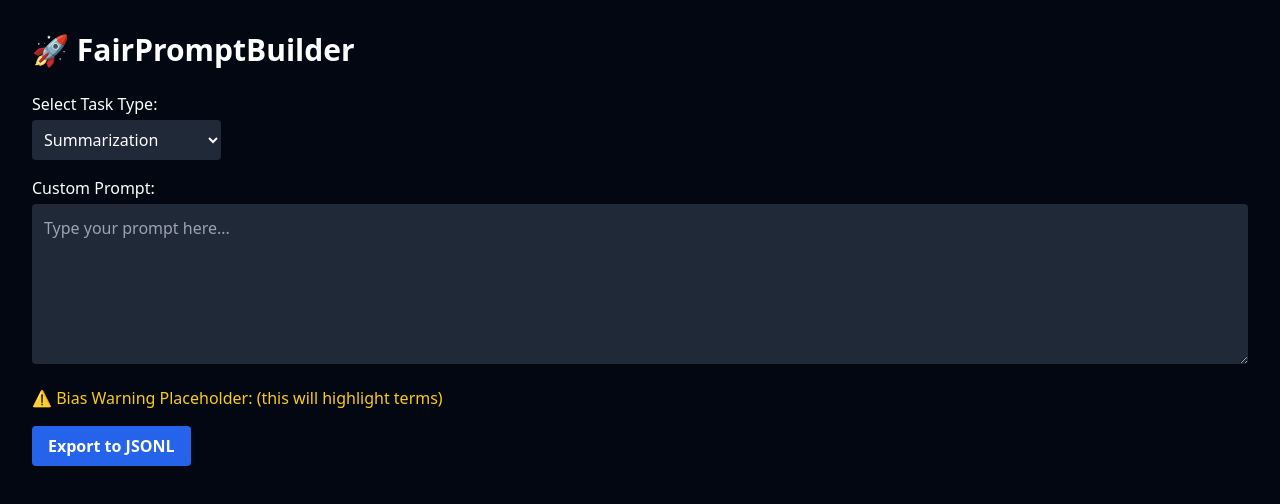
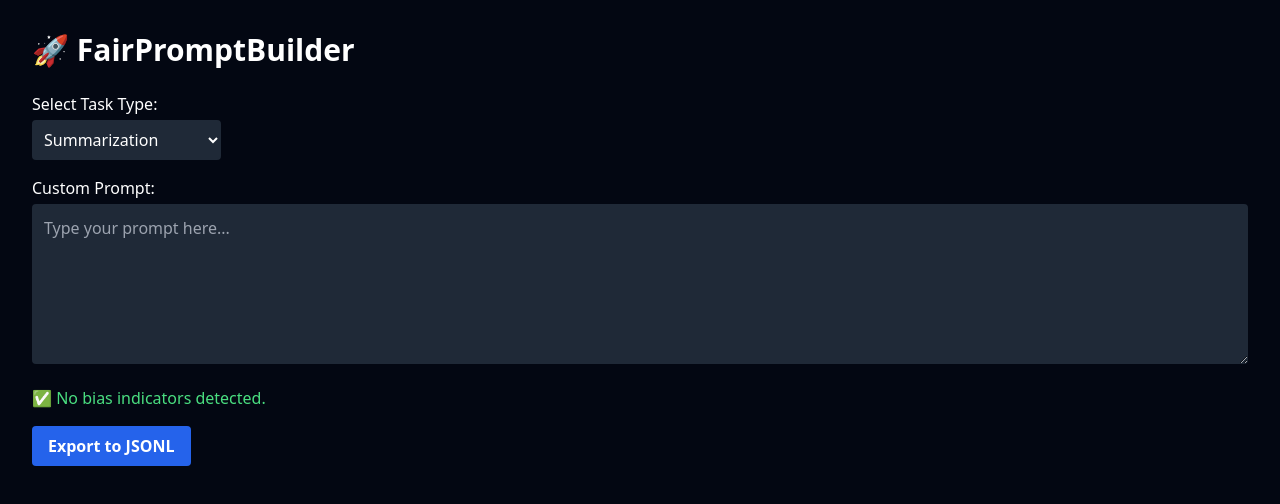
Before and after one commit to rxl895/FairPromptBuilder, a React (Create React App) app: page / in a window 1280 px wide. Shown: the top 504 px of the page. Built offline with nearby package versions, Linux system fonts and the light colour scheme.

Commit message:
Update App.js

```diff
--- a/src/App.js
+++ b/src/App.js
@@ -1,4 +1,5 @@
 import React, { useState } from 'react';
+import { detectBias } from './utils/biasDetector';
 
 const taskTypes = [
   'Summarization',
@@ -21,6 +22,8 @@ function App() {
     a.click();
     URL.revokeObjectURL(url);
   };
+
+  const biasResults = detectBias(customPrompt);
 
   return (
     <div className="min-h-screen bg-gray-950 text-white p-8">
@@ -49,9 +52,22 @@ function App() {
         />
       </div>
 
-      <div className="mb-4">
-        <p className="text-yellow-400">⚠️ Bias Warning Placeholder: (this will highlight terms)</p>
-      </div>
+      {biasResults.length > 0 ? (
+        <div className="mb-4">
+          <p className="text-yellow-400 font-semibold">⚠️ Potential Bias Detected:</p>
+          <ul className="list-disc list-inside text-yellow-300">
+            {biasResults.map((item, idx) => (
+              <li key={idx}>
+                <strong>{item.term}</strong> ({item.type}) → consider <em>{item.suggestion}</em>
+              </li>
+            ))}
+          </ul>
+        </div>
+      ) : (
+        <div className="mb-4">
+          <p className="text-green-400">✅ No bias indicators detected.</p>
+        </div>
+      )}
 
       <button
         onClick={handleExport}
```
